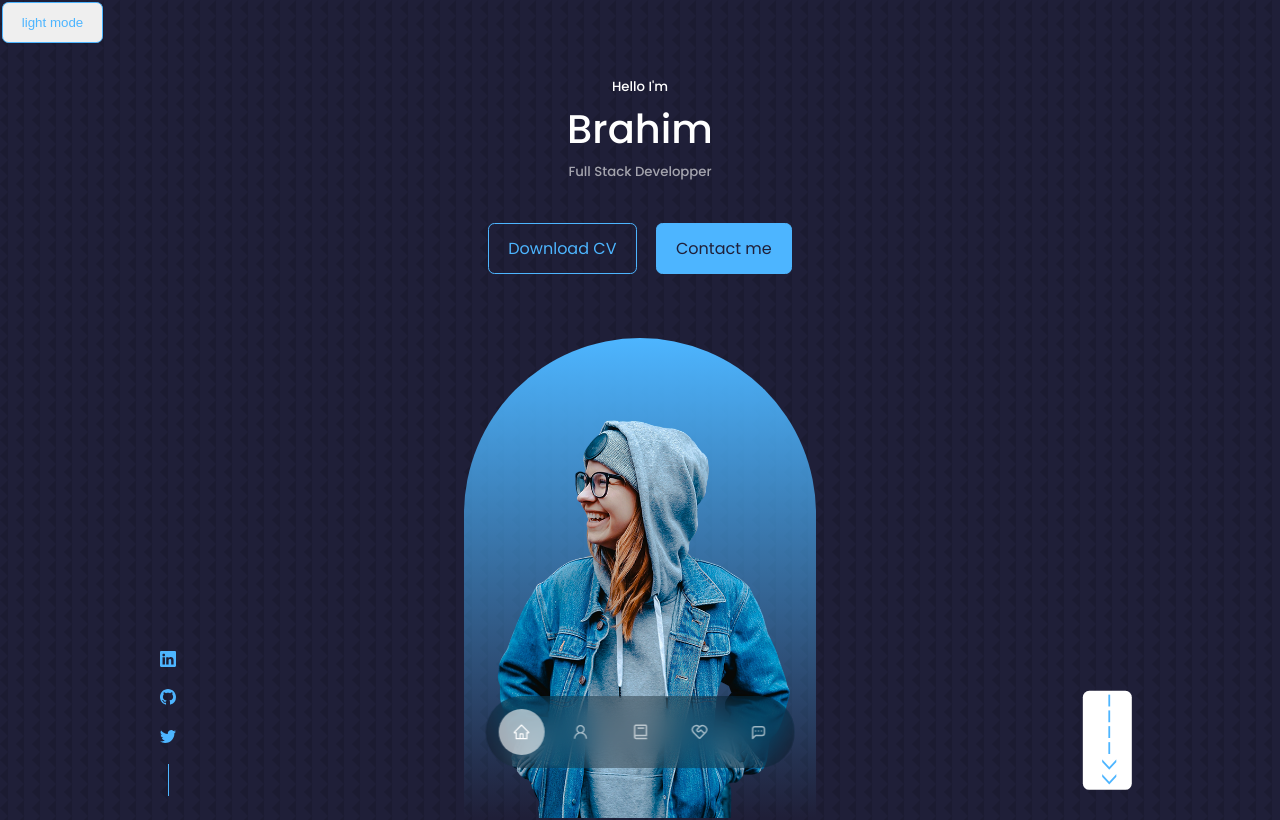
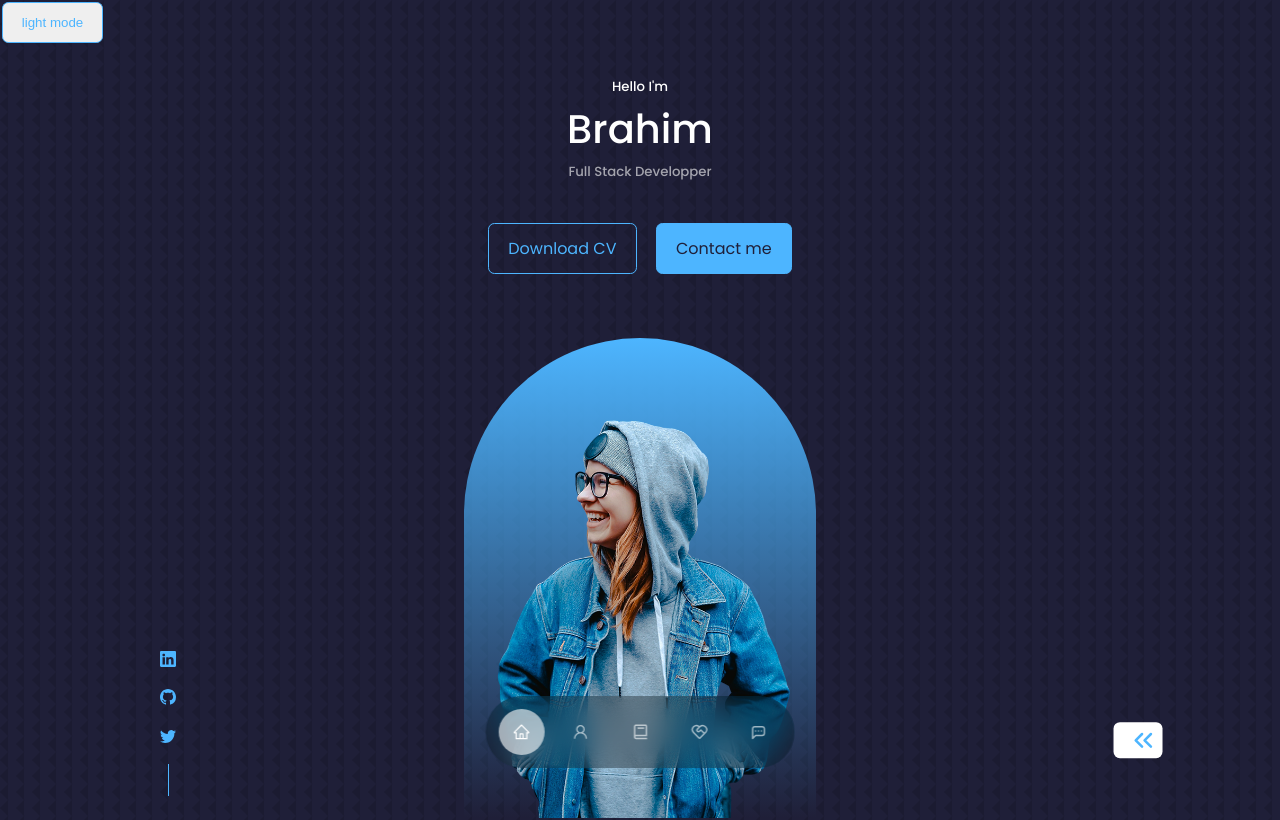
Before and after one commit to brahimdidi/myportfolio, a React (Create React App) app: page / in a window 1280 px wide. Shown: the top 820 px of the page. Built offline with nearby package versions, Linux system fonts and the light colour scheme; a web font is replaced by a local one.

Commit message:
add refs using forwardRef to the   components targeted

```diff
--- a/src/components/about/About.jsx
+++ b/src/components/about/About.jsx
@@ -1,14 +1,15 @@
-import React from 'react';
+import React, { forwardRef } from 'react';
 import './about.css';
 import MYSELF from '../../assets/me.png';
 import {FiAward}  from 'react-icons/fi';
 import {FiUsers}  from 'react-icons/fi';
 import {VscFolderLibrary}  from 'react-icons/vsc';
 
-const About = ({about}) => {
+const About = forwardRef((props, ref) => {
+  const { about } = props;
   const { clients , experience, projects, aboutBio } = about;
   return (
-    <section id="about">
+    <section className='about' id="about" ref={ref}>
       <h5>Get to know </h5>
       <h2>About Me</h2>
 
@@ -43,6 +44,6 @@ const About = ({about}) => {
       </div>
     </section>
   )
-};
+});
 
 export default About;
--- a/src/components/contact/Contact.jsx
+++ b/src/components/contact/Contact.jsx
@@ -1,4 +1,4 @@
-import React, { useState } from 'react';
+import React, { forwardRef, useState } from 'react';
 import './contact.css';
 import { BsWhatsapp } from 'react-icons/bs';
 import { HiOutlineMail } from 'react-icons/hi';
@@ -9,7 +9,7 @@ import emailjs from '@emailjs/browser';
 
 import { toast } from 'react-toastify';
 
-const Contact = (props) => {
+const Contact = forwardRef((props,ref) => {
   const { contactOptions } = props;
   const notify = (e) => toast(e);
   const [loading, setLoading] = useState(false);
@@ -46,7 +46,7 @@ const Contact = (props) => {
       e.target.reset();
   };
   return (
-    <section id="contact">
+    <section id="contact" ref={ref}>
       <h5>Get in touch</h5>
       <h2>Contact Me</h2>
       <div className="container container-contact">
@@ -70,6 +70,6 @@ const Contact = (props) => {
       </div>
     </section>
   )
-}
+});
 
 export default Contact;
--- a/src/components/experience/Experience.jsx
+++ b/src/components/experience/Experience.jsx
@@ -1,8 +1,8 @@
-import React from 'react';
+import React, { forwardRef } from 'react';
 import './experience.css';
 import {BsPatchCheckFill} from 'react-icons/bs';
 
-const Experience = (props) => {
+const Experience = forwardRef((props, ref) => {
   const {frontend, backend} = props;
 
   const experienceItem = (i, index) => {
@@ -20,7 +20,7 @@ const Experience = (props) => {
   }
 
   return (
-    <section id="experience">
+    <section id="experience" ref={ref}>
       <h5>What skills I have</h5>
       <h2>My Experience</h2>
       <div className="container experience-container">
@@ -39,6 +39,6 @@ const Experience = (props) => {
       </div>
     </section>
   )
-}
+});
 
 export default Experience;
--- a/src/components/header/Header.jsx
+++ b/src/components/header/Header.jsx
@@ -1,14 +1,14 @@
-import React from 'react'
+import React, { forwardRef } from 'react'
 import './header.css';
 import CTA from './CTA';
 import MYSELF from '../../assets/me.png';
 import HeaderSocials from './HeaderSocials';
+import {FiChevronsDown} from 'react-icons/fi';
 
-const Header = (props) => {
+const Header = forwardRef((props,ref) => {
   const { socials , name , job } = props;
-  const scroll_down = "---->>";
   return (
-    <header>
+    <header id='header' ref={ref}>
       <div className="container header-container">
         <h5>hello I'm </h5>
         <h1>{name} </h1>
@@ -18,11 +18,13 @@ const Header = (props) => {
         <div className="myself">
           <img src={MYSELF} alt="" />
         </div>
-        <a href="#contact" className='scroll-down'>{scroll_down} </a>
+        <a href="#contact" className='scroll-down'>
+          <FiChevronsDown />
+        </a>
       </div>
 
     </header>
   )
-}
+});
 
 export default Header;
--- a/src/components/services/Services.jsx
+++ b/src/components/services/Services.jsx
@@ -1,8 +1,8 @@
-import React from 'react'
+import React, { forwardRef } from 'react'
 import './services.css';
 import { BiCheck } from 'react-icons/bi';
 
-const Services = (props) => {
+const Services = forwardRef((props, ref) => {
   const { services } = props;
 
   const serviceItem = (i, index) => {
@@ -27,7 +27,7 @@ const Services = (props) => {
     )
   }
   return (
-    <section id='services'>
+    <section id='services' ref={ref}>
       <h5>What I offer</h5>
       <h2>Services</h2>
       <div className="container services-container">
@@ -35,6 +35,6 @@ const Services = (props) => {
       </div>
     </section>
   )
-}
+});
 
 export default Services;
```
